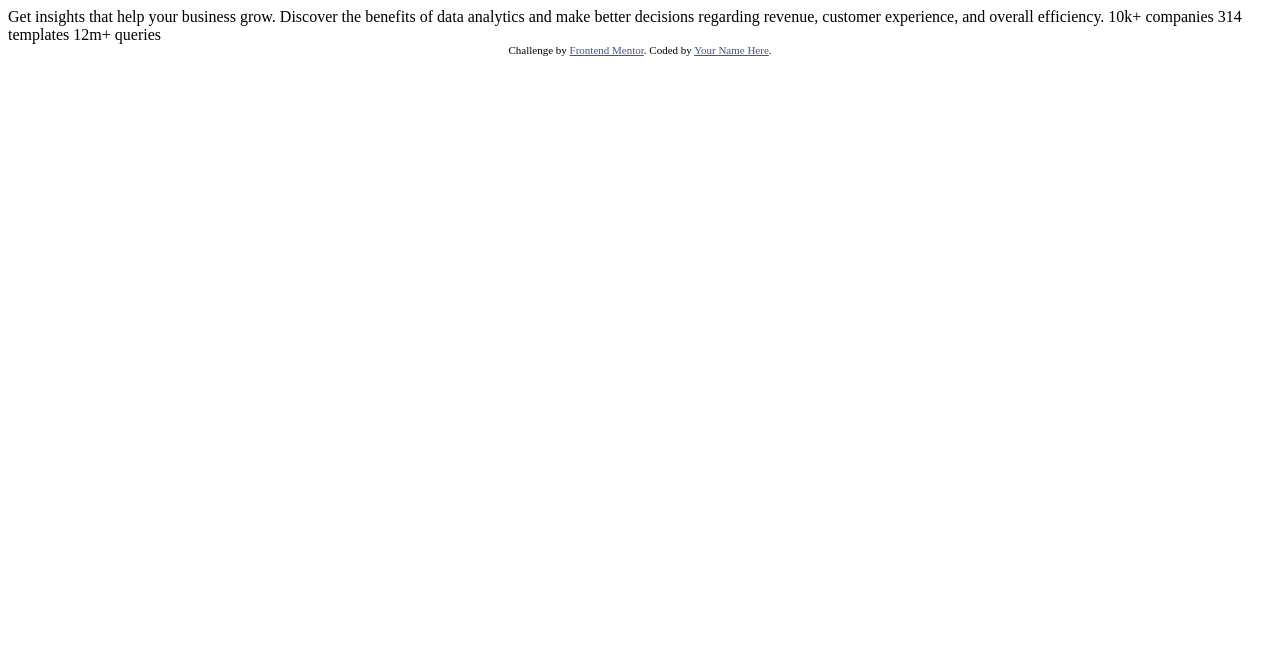
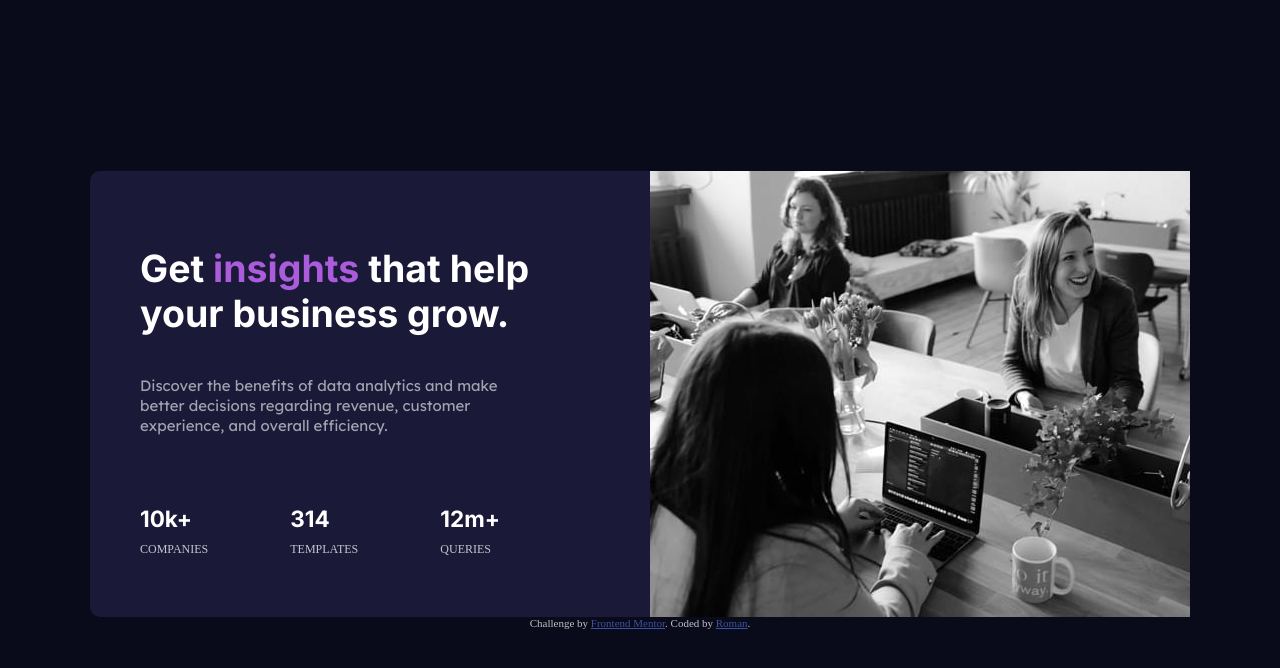
Before and after one commit to romanbyczk/stats-preview-card, a plain HTML site: page index.html in a window 1280 px wide. Drawn offline with Linux system fonts and the light colour scheme.

Commit message:
Finished first version of stats preview card project

```diff
--- a/index.html
+++ b/index.html
@@ -1,33 +1,55 @@
 <!DOCTYPE html>
 <html lang="en">
+
 <head>
   <meta charset="UTF-8">
-  <meta name="viewport" content="width=device-width, initial-scale=1.0"> <!-- displays site properly based on user's device -->
+  <meta name="viewport" content="width=device-width, initial-scale=1.0">
+  <!-- displays site properly based on user's device -->
+  <link rel="icon" type="image/png" sizes="32x32" href="./images/favicon-32x32.png">
+  <title>Frontend Mentor | Stats preview card component</title>
+  <link rel="stylesheet" href="style.css">
+</head>
 
-  <link rel="icon" type="image/png" sizes="32x32" href="./images/favicon-32x32.png">
-
-  <title>Frontend Mentor | Stats preview card component</title>
-
-  <!-- Feel free to remove these styles or customise in your own stylesheet 👍 -->
-  <style>
-    .attribution { font-size: 11px; text-align: center; }
-    .attribution a { color: hsl(228, 45%, 44%); }
-  </style>
-</head>
 <body>
 
-  Get insights that help your business grow.
+  <main class="stats-preview-card">
+    <div class="stats-preview-card__text">
+      <h1 class="stats-preview-card__text__header">
+        Get <span class="stats-preview-card__text__header__accent">insights</span>
+        that help your business grow.
+      </h1>
 
-  Discover the benefits of data analytics and make better decisions regarding revenue, customer
-  experience, and overall efficiency.
+      <p class="stats-preview-card__text__paragraph">
+        Discover the benefits of data analytics and make better decisions regarding revenue,
+        customer experience, and overall efficiency.
+      </p>
 
-  10k+ companies
-  314 templates
-  12m+ queries
+      <div class="stats-preview-card__text__stats-wrapper">
+        <div class="stats-preview-card__text__stats">
+          <span class="stats-preview-card__text__stats__number">10k+</span>
+          <span class="stats-preview-card__text__stats__entity">companies</span>
+        </div>
 
-  <div class="attribution">
-    Challenge by <a href="https://www.frontendmentor.io?ref=challenge" target="_blank">Frontend Mentor</a>.
-    Coded by <a href="#">Your Name Here</a>.
-  </div>
+        <div class="stats-preview-card__text__stats">
+          <span class="stats-preview-card__text__stats__number">314</span>
+          <span class="stats-preview-card__text__stats__entity">templates</span>
+        </div>
+
+        <div class="stats-preview-card__text__stats">
+          <span class="stats-preview-card__text__stats__number">12m+</span>
+          <span class="stats-preview-card__text__stats__entity">queries</span>
+        </div>
+      </div>
+    </div>
+
+    <img class="stats-preview-card__image" alt="work place" src="images/image-header.jpg">
+  </main>
+
+  <footer class="attribution">
+    Challenge by <a href="https://www.frontendmentor.io?ref=challenge" target="_blank">Frontend
+      Mentor</a>.
+    Coded by <a href="https://romanbyczk.github.io">Roman</a>.
+  </footer>
 </body>
+
 </html>
--- /dev/null
+++ b/style.scss
@@ -0,0 +1,163 @@
+@import url('https://fonts.googleapis.com/css2?family=Inter:wght@400;700&family=Lexend+Deca&display=swap');
+
+/* ## Layout */
+$tablet-breakpoint: 992px;
+$mobile-breakpoint: 768px;
+$small-mobile-breakpoint: 576px;
+
+:root {
+    /* ## Colors */
+
+    /* ### Primary */
+    --main-background: hsl(233, 47%, 7%);
+    --card-background: hsl(244, 38%, 16%);
+    --accent: hsl(277, 64%, 61%);
+
+    /* ### Neutral */
+    --main-heading: hsl(0, 0%, 100%);
+    --main-paragraph: hsla(0, 0%, 100%, 0.75);
+    --stats-headings: hsla(0, 0%, 100%, 0.6);
+
+    /* ## Typography */
+
+    /* ### Font */
+    --inter: 'Inter', sans-serif;
+    --lexend: 'Lexend Deca', sans-serif;
+}
+
+*,
+*:before,
+*:after {
+    box-sizing: border-box;
+}
+
+body {
+    background-color: var(--main-background);
+    margin: 0;
+    padding: 0;
+    min-height: 100vh;
+    display: flex;
+    flex-direction: column;
+    align-items: center;
+    justify-content: center;
+    font-size: 15px;
+}
+
+.stats-preview-card {
+    display: flex;
+    background-color: var(--card-background);
+    color: var(--main-heading);
+    border-radius: 10px;
+    max-width: 1100px;
+
+    @media screen and (max-width: $mobile-breakpoint) {
+        flex-direction: column-reverse;
+        margin-inline: 100px;
+    }
+
+    @media screen and (max-width: $small-mobile-breakpoint) {
+        margin-inline: 20px;
+    }
+
+    &__text {
+        padding: 50px;
+        display: flex;
+        flex-direction: column;
+        justify-content: flex-start;
+
+        @media screen and (max-width: $tablet-breakpoint) and (min-width: $mobile-breakpoint) {
+            padding: min(50px, 4vw);
+        }
+
+        &__header {
+            font-family: var(--inter);
+            font-size: clamp(2em, 3.5vw, 2.5em);
+
+            @media screen and (max-width: $small-mobile-breakpoint) {
+                text-align: center;
+            }
+
+            &__accent {
+                color: var(--accent);
+            }
+        }
+
+        &__paragraph {
+            color: var(--stats-headings);
+            font-family: var(--lexend);
+            line-height: 20px;
+            margin-right: 100px;
+
+            @media screen and (max-width: $tablet-breakpoint) {
+                margin-right: min(100px, 2vw);
+            }
+
+            @media screen and (max-width: $small-mobile-breakpoint) {
+                text-align: center;
+            }
+        }
+
+        &__stats-wrapper {
+            display: flex;
+            margin-top: auto;
+            justify-content: space-between;
+            margin-right: 100px;
+
+            @media screen and (max-width: $tablet-breakpoint) {
+                margin-right: min(100px, 2vw);
+            }
+
+            @media screen and (max-width: $small-mobile-breakpoint) {
+                flex-direction: column;
+                justify-content: center;
+                align-items: center;
+            }
+
+        }
+
+        &__stats {
+            display: flex;
+            flex-direction: column;
+
+            &__number {
+                font-size: 1.5em;
+                font-weight: bold;
+                font-family: var(--inter);
+                margin-bottom: 10px;
+
+                @media screen and (max-width: $small-mobile-breakpoint) {
+                    text-align: center;
+                }
+            }
+
+            &__entity {
+                text-transform: uppercase;
+                font-size: .8em;
+                color: var(--main-paragraph);
+                margin-bottom: 10px;
+
+                @media screen and (max-width: $tablet-breakpoint) and (min-width: $mobile-breakpoint) {
+                    margin-bottom: 0;
+                }
+            }
+        }
+    }
+
+    &__image {
+        width: clamp(400px, 50vw, 540px);
+
+        @media screen and (max-width: $mobile-breakpoint) {
+            width: 100%;
+        }
+    }
+}
+
+.attribution {
+    font-size: 11px;
+    text-align: center;
+    color: var(--main-paragraph);
+}
+
+.attribution a {
+    color: hsl(228, 45%, 44%);
+}
```
Also changed, not shown: images/image-header-mobile.jpg (deleted), images/image-header.jpg (renamed from images/image-header-desktop.jpg), style.css (added).
